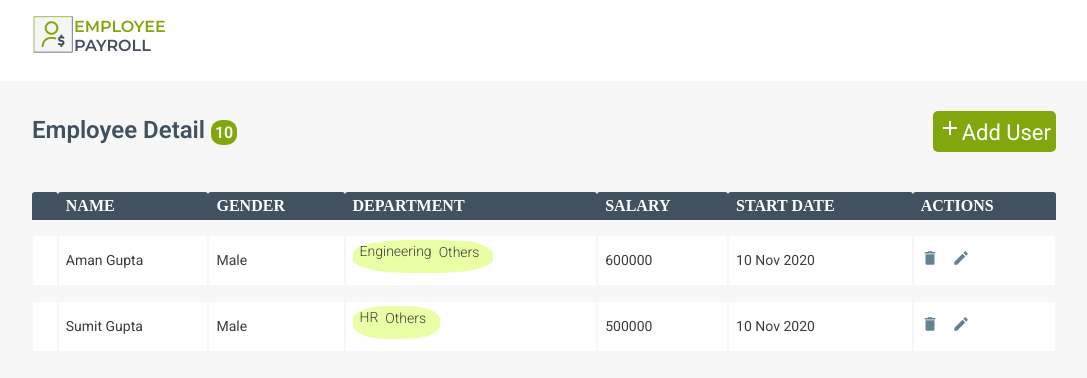
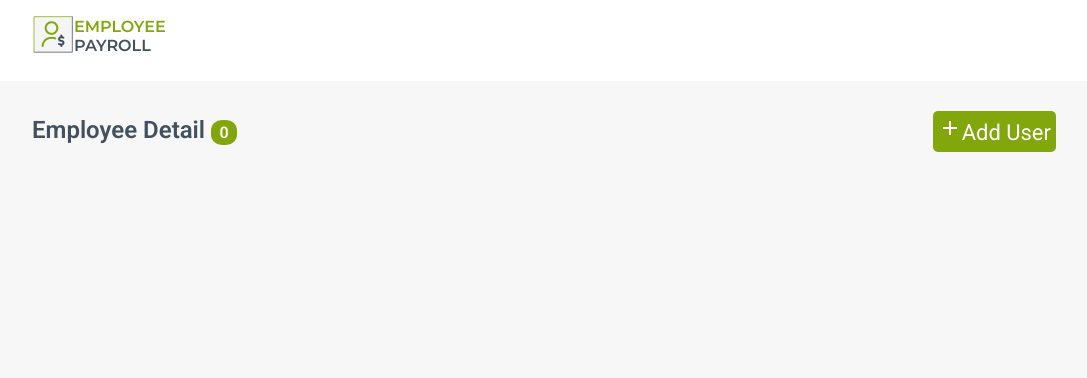
Before and after one commit to aman007gupta/Employee_PayRoll_App, a plain HTML site: page pages/home.html in a window 1280 px wide. Shown: the whole page, without its empty margins (96-1183 px from the left). Drawn offline with Linux system fonts and the light colour scheme.

Commit message:
[Aman]Added: code for view employee payroll detail from local storage

```diff
--- a/js/home.js
+++ b/js/home.js
@@ -1,16 +1,26 @@
+let employeePayrollList;
 window.addEventListener('DOMContentLoaded', (event) => {
+    employeePayrollList = getEmployeePayrollFromStorage();
+    document.querySelector(".emp-count").textContent = employeePayrollList.length;
     createInnerHtml();
 });
 
+const getEmployeePayrollFromStorage = () => {
+    return localStorage.getItem('EmployeePayrollList') ?
+                        JSON.parse(localStorage.getItem('EmployeePayrollList')) : [];
+}
+
 const createInnerHtml = () => {
+    if (employeePayrollList.length == 0)
+        return;
     const headerHtml = `<th></th><th>Name</th><th>Gender</th><th>Department</th>` +
                         `<th>Salary</th><th>Start Date</th><th>Actions</th>`;
     let innerHtml = `${headerHtml}`;
-    let employeePayrollList = createEmployeePayrollJSON();
+    // let employeePayrollList = createEmployeePayrollJSON();
     for (const employeePayrollData of employeePayrollList) {
         innerHtml = `${innerHtml}
                 <tr>
-                    <td class="profile" alt="" src="${employeePayrollData._profilePic}">
+                    <td class="profile"  src="${employeePayrollData._profilePic} alt=""">
                     </td>
                     <td>${employeePayrollData._name}</td>
                     <td>${employeePayrollData._gender}</td>
@@ -29,9 +39,9 @@ const createInnerHtml = () => {
 const getDeptHtml = (deptList) => {
     let deptHtml = '';
     for (const dept of deptList) {
-        deptHtml = `${deptHtml}<div class='dept-label'>${dept}<div>`
+        deptHtml = `${deptHtml}<div class='dept-label'>${dept}<div>`;
     }
-    return deptHtml
+    return deptHtml;
 }
 
 const createEmployeePayrollJSON = () => {
```
Also changed, not shown: pages/index.html (+5 -5 lines).
